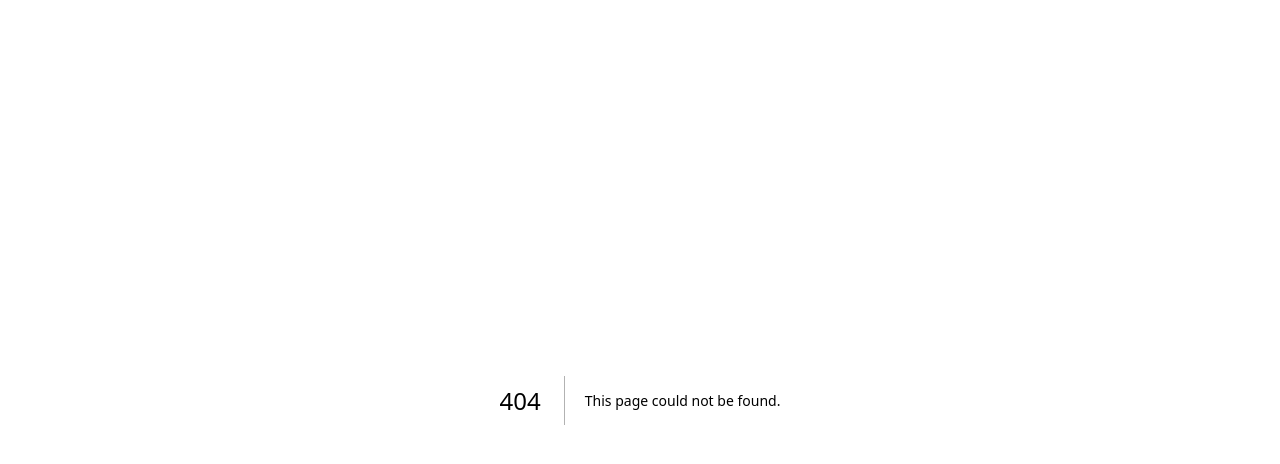
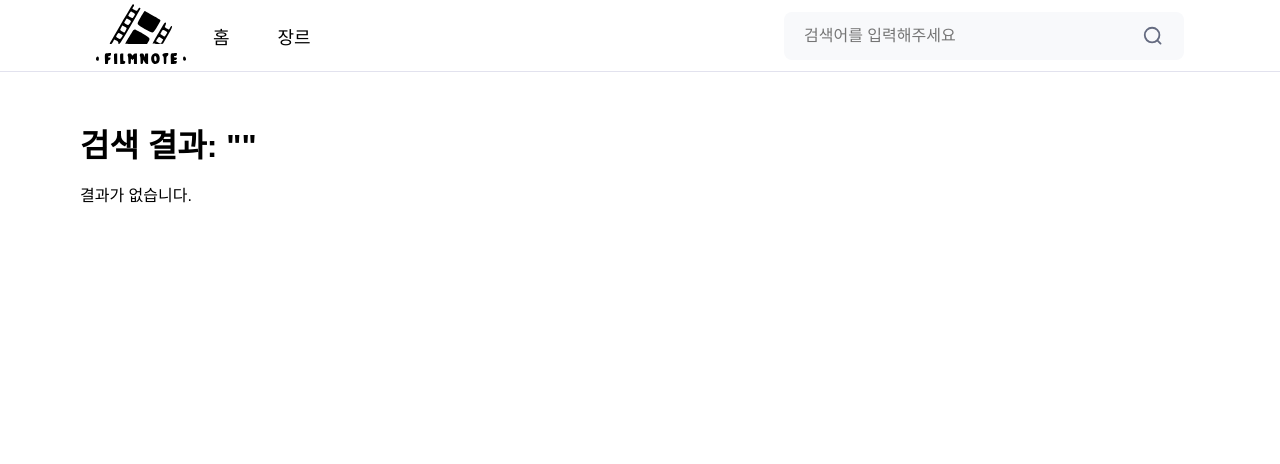
Before and after one commit to FilmNote/Frontend, a Next.js app: page /search in a window 1280 px wide. Before the commit this address had no page. Shown: the top 464 px of the page. Built offline with nearby package versions, Linux system fonts and the light colour scheme.

Commit message:
Add: Search

```diff
--- /dev/null
+++ b/src/app/search/page.tsx
@@ -0,0 +1,11 @@
+import Header from "@/components/Home/Header";
+import Search from "@/components/Search/index";
+
+export default function SearchPage() {
+  return (
+    <>
+      <Header />
+      <Search />
+    </>
+  );
+}
--- a/src/components/Home/Header/index.tsx
+++ b/src/components/Home/Header/index.tsx
@@ -3,8 +3,19 @@
 import * as S from "./style";
 import Link from "next/link";
 import { Logo, SearchIcon } from "@/asset/svg";
+import { useState } from "react";
+import { useRouter } from "next/navigation";
 
 const Header = () => {
+  const [searchTerm, setSearchTerm] = useState("");
+  const router = useRouter();
+
+  const handleSearch = () => {
+    if (searchTerm.trim()) {
+      router.push(`/search?keyword=${encodeURIComponent(searchTerm)}`);
+    }
+  };
+
   return (
     <S.Header>
       <Link href={"/"}>
@@ -17,8 +28,18 @@ const Header = () => {
         <p>장르</p>
       </S.Menu>
       <S.SearchBox>
-        <input type="text" placeholder="검색어를 입력해주세요" />
-        <SearchIcon />
+        <input
+          type="text"
+          placeholder="검색어를 입력해주세요"
+          value={searchTerm}
+          onChange={(e) => setSearchTerm(e.target.value)}
+          onKeyDown={(e) => {
+            if (e.key === "Enter") {
+              handleSearch();
+            }
+          }}
+        />
+        <SearchIcon onClick={handleSearch} />
       </S.SearchBox>
     </S.Header>
   );
--- a/src/components/Home/Main.tsx
+++ b/src/components/Home/Main.tsx
@@ -37,7 +37,7 @@ const Main = () => {
   );
 };
 
-const Layer = styled.div`
+export const Layer = styled.div`
   display: grid;
   grid-template-columns: repeat(auto-fill, minmax(17vw, auto));
   justify-content: space-between;
@@ -58,7 +58,7 @@ const Layer = styled.div`
   }
 `;
 
-const Title = styled.div`
+export const Title = styled.div`
   padding: 120px 80px 16px;
 `;
 
--- /dev/null
+++ b/src/components/Search/index.tsx
@@ -0,0 +1,49 @@
+"use client";
+
+import { useEffect, useState } from "react";
+import { MovieType } from "@/types/movie";
+import * as S from "../Home/Main";
+import Movie from "../Home/Movie";
+import { useSearchParams } from "next/navigation";
+
+const Search = () => {
+  const searchParams = useSearchParams();
+  const keyword = searchParams.get("keyword") || "";
+  const [movieList, setMovieList] = useState<MovieType[]>([]);
+
+  const fetchMovies = async (): Promise<void> => {
+    try {
+      const response = await fetch(
+        `/api/movies/search?keyword=${encodeURIComponent(keyword)}`
+      );
+      const data: MovieType[] = await response.json();
+      console.log(data);
+      setMovieList(data);
+    } catch (e) {
+      console.error(e);
+    }
+  };
+
+  useEffect(() => {
+    if (keyword) {
+      fetchMovies();
+    }
+  }, [keyword]);
+
+  return (
+    <>
+      <S.Title>
+        <h1>검색 결과: "{keyword}"</h1>
+      </S.Title>
+      <S.Layer>
+        {movieList.length > 0 ? (
+          movieList.map((e) => <Movie key={e.id} movie={e} />)
+        ) : (
+          <p>결과가 없습니다.</p>
+        )}
+      </S.Layer>
+    </>
+  );
+};
+
+export default Search;
```
